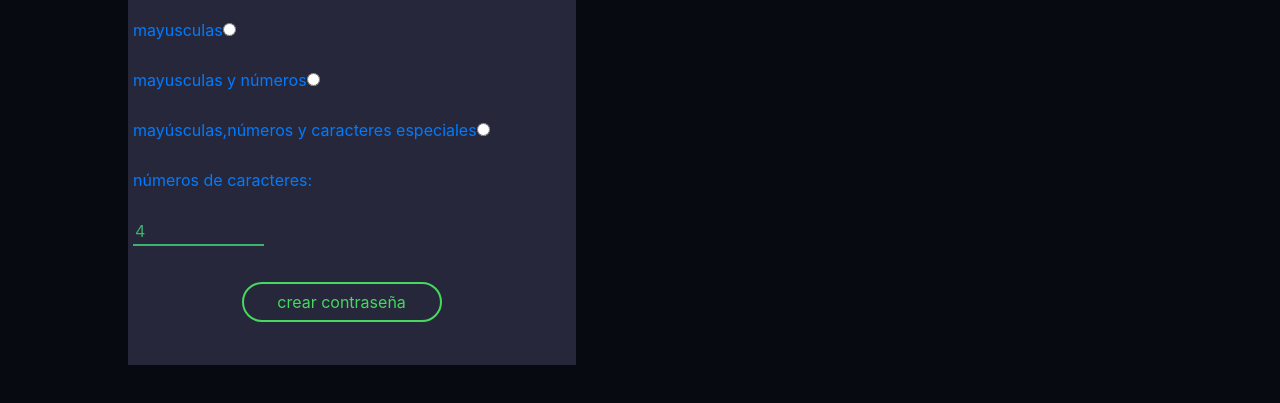
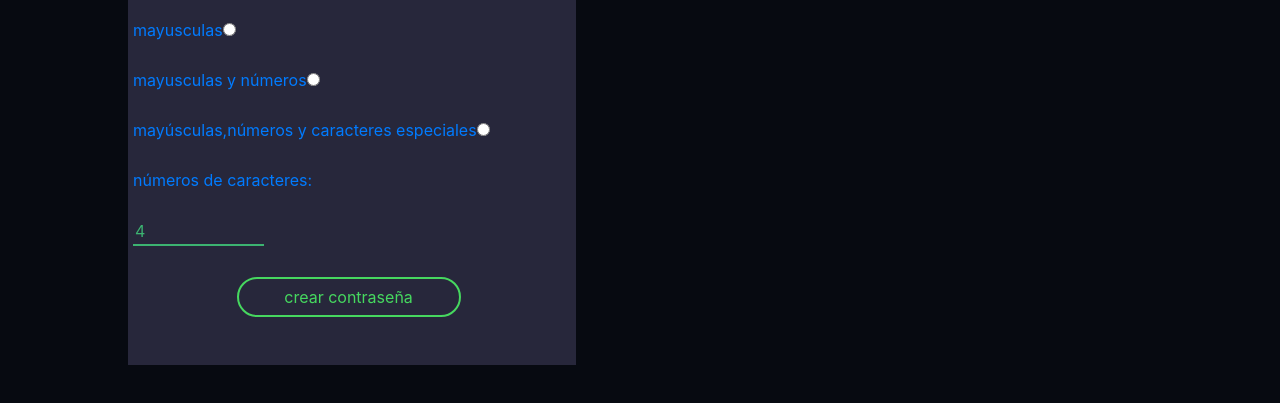
Before and after one commit to panasonic8/random-key, a plain HTML site: page index.html in a window 1280 px wide. In both pictures the pointer is over the button "crear contraseña". Shown: the part 395-798 px from the top of the page. Drawn offline with nearby package versions, Linux system fonts and the light colour scheme.

Commit message:
Update rand.css

```diff
--- a/rand.css
+++ b/rand.css
@@ -45,7 +45,7 @@ input[type="number"]{
     color: #46D85F;
 }
 
-#mainBlock #post:hoover{
+#mainBlock #post:hover{
     background: transparent;
     border: none;
     border: 2px solid #46D85F;
```
